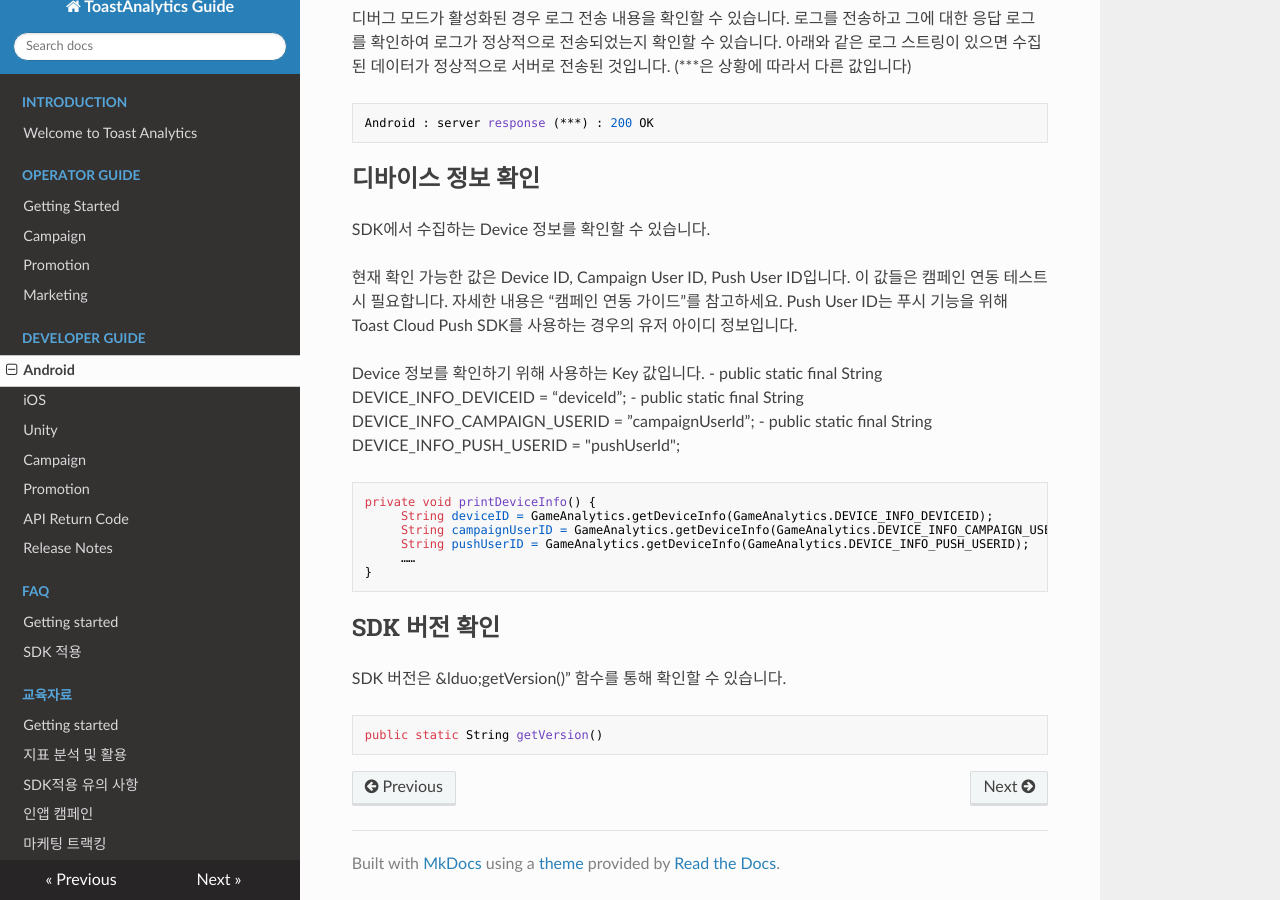
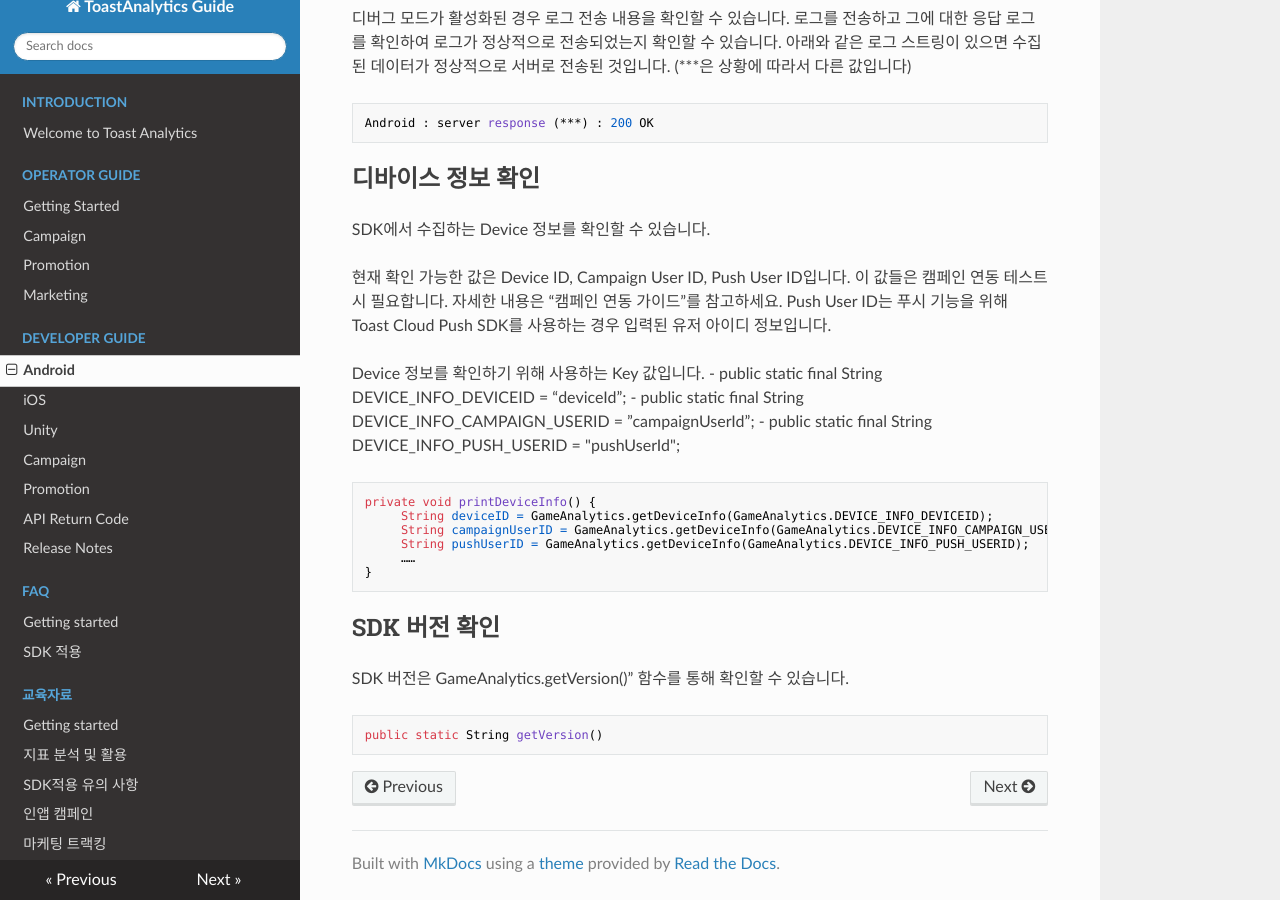
Before and after one commit to ToastAnalytics/ToastAnalytics, an MkDocs documentation site: the page built from docs/Developer/4. Android Developer Guide.md, in a window 1280 px wide and 900 px high, scrolled down 19212 px. Built offline with MkDocs 1.6.1, drawn with Linux system fonts in a browser that asks for light colours; nearby versions of some CDN libraries; old or Windows-style settings are respelled for this version of MkDocs.

Commit message:
Update 4. Android Developer Guide.md

````diff
--- a/docs/Developer/4. Android Developer Guide.md
+++ b/docs/Developer/4. Android Developer Guide.md
@@ -723,7 +723,7 @@ Android : server response (***) : 200 OK
 ## 디바이스 정보 확인
 SDK에서 수집하는 Device 정보를 확인할 수 있습니다.
 
-현재 확인 가능한 값은 Device ID, Campaign User ID, Push User ID입니다. 이 값들은 캠페인 연동 테스트시 필요합니다. 자세한 내용은 “캠페인 연동 가이드”를 참고하세요. Push User ID는 푸시 기능을 위해 Toast Cloud Push SDK를 사용하는 경우의 유저 아이디 정보입니다.
+현재 확인 가능한 값은 Device ID, Campaign User ID, Push User ID입니다. 이 값들은 캠페인 연동 테스트시 필요합니다. 자세한 내용은 “캠페인 연동 가이드”를 참고하세요. Push User ID는 푸시 기능을 위해 Toast Cloud Push SDK를 사용하는 경우 입력된 유저 아이디 정보입니다.
 
 Device 정보를 확인하기 위해 사용하는 Key 값입니다.
 - public static final String DEVICE_INFO_DEVICEID = “deviceId”;
@@ -740,7 +740,7 @@ private void printDeviceInfo() {
 ```
 
 ## SDK 버전 확인
-SDK 버전은 &lduo;getVersion()” 함수를 통해 확인할 수 있습니다.
+SDK 버전은 GameAnalytics.getVersion()” 함수를 통해 확인할 수 있습니다.
 
 ```java
 public static String getVersion()
````
